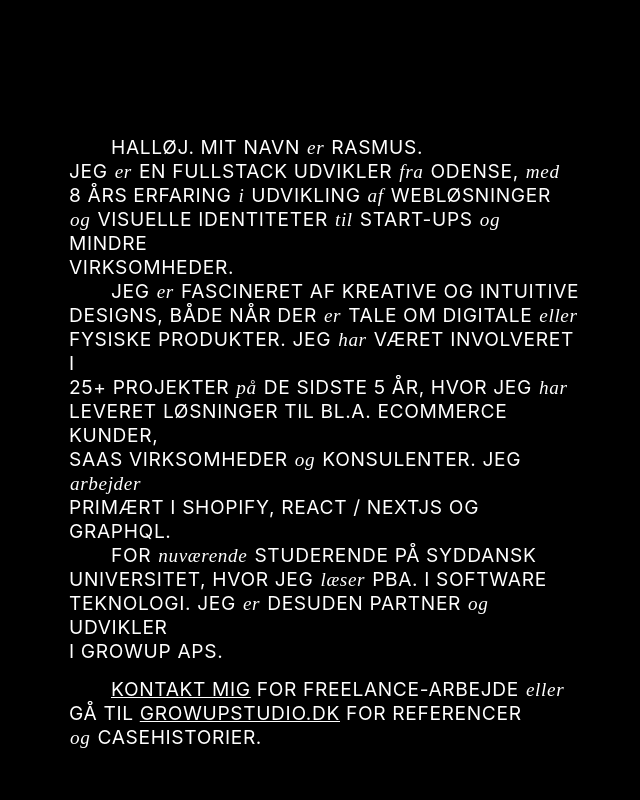
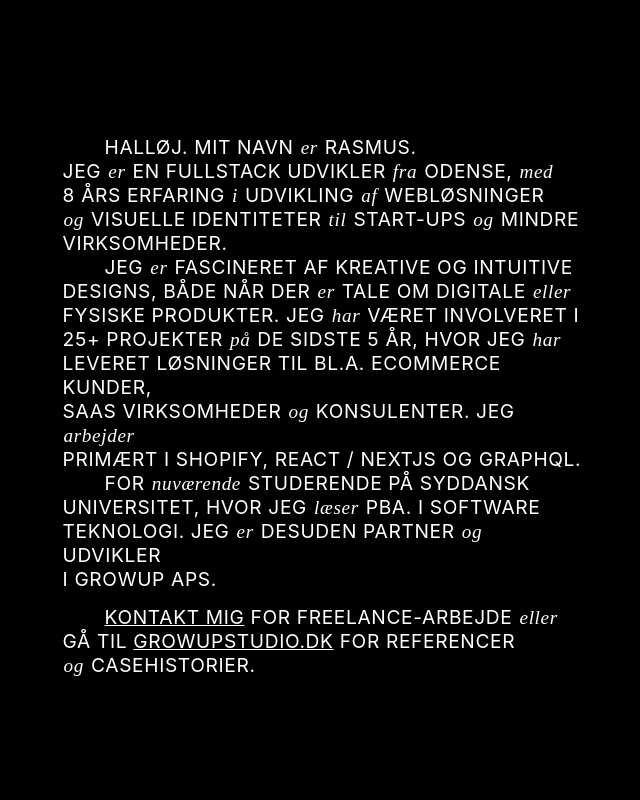
Before and after one commit to rasmusgrowup/rasmusholberg, a Next.js app: page / in a window 1280 px wide. Shown: the part 2040-2840 px from the top of the page, without its empty margins (315-955 px from the left). Built offline with nearby package versions, Linux system fonts and the light colour scheme; a web font is replaced by a local one.

Commit message:
width on middle text to avoid line break

```diff
--- a/styles/style.module.scss
+++ b/styles/style.module.scss
@@ -126,7 +126,7 @@
   margin-top: 17.5vw;
   margin-inline: auto;
   text-transform: uppercase;
-  width: 40vw;
+  width: 41vw;
 
   @media (max-width: $m) {
     font-size: 3.6vw;
```
